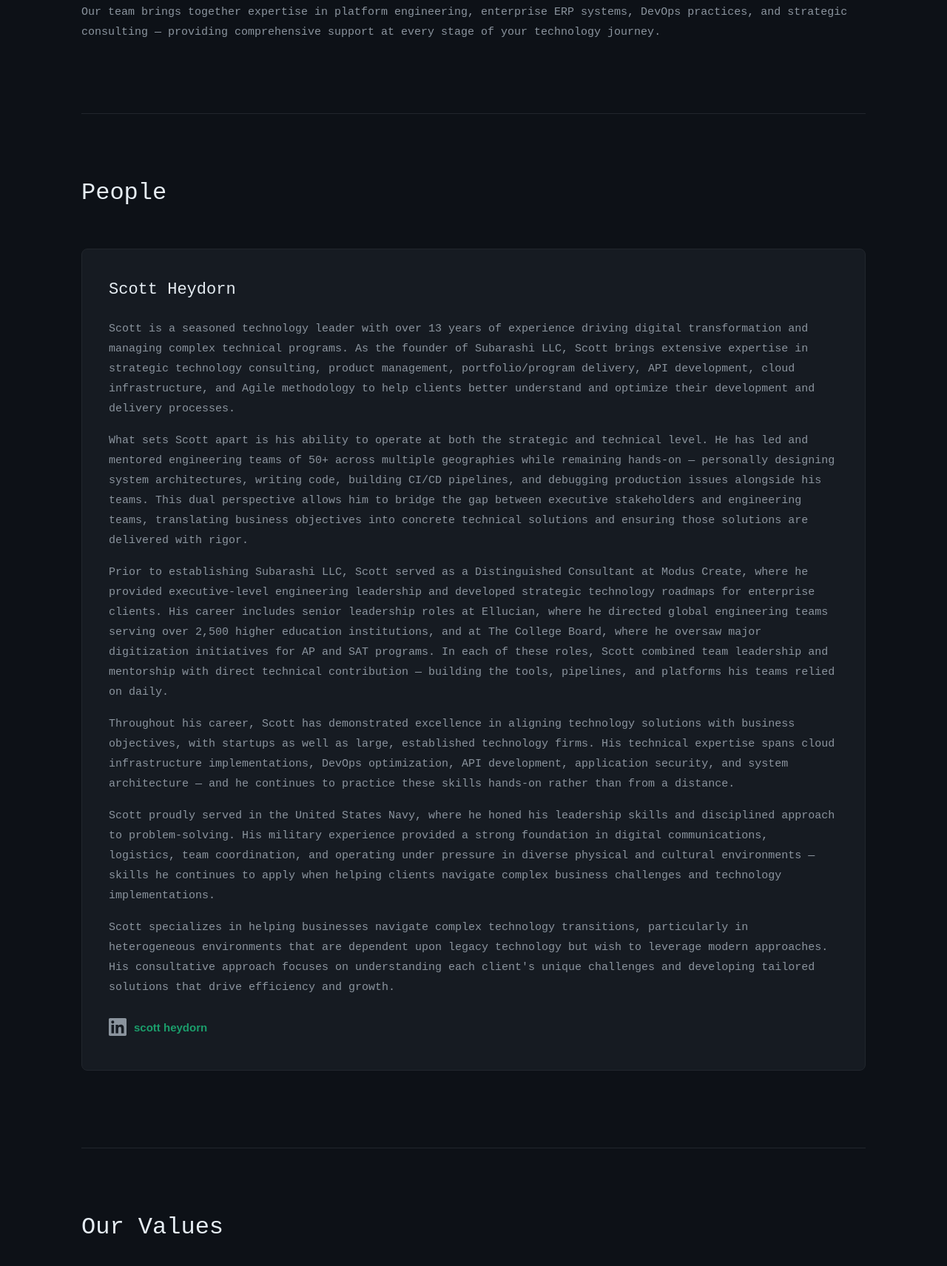
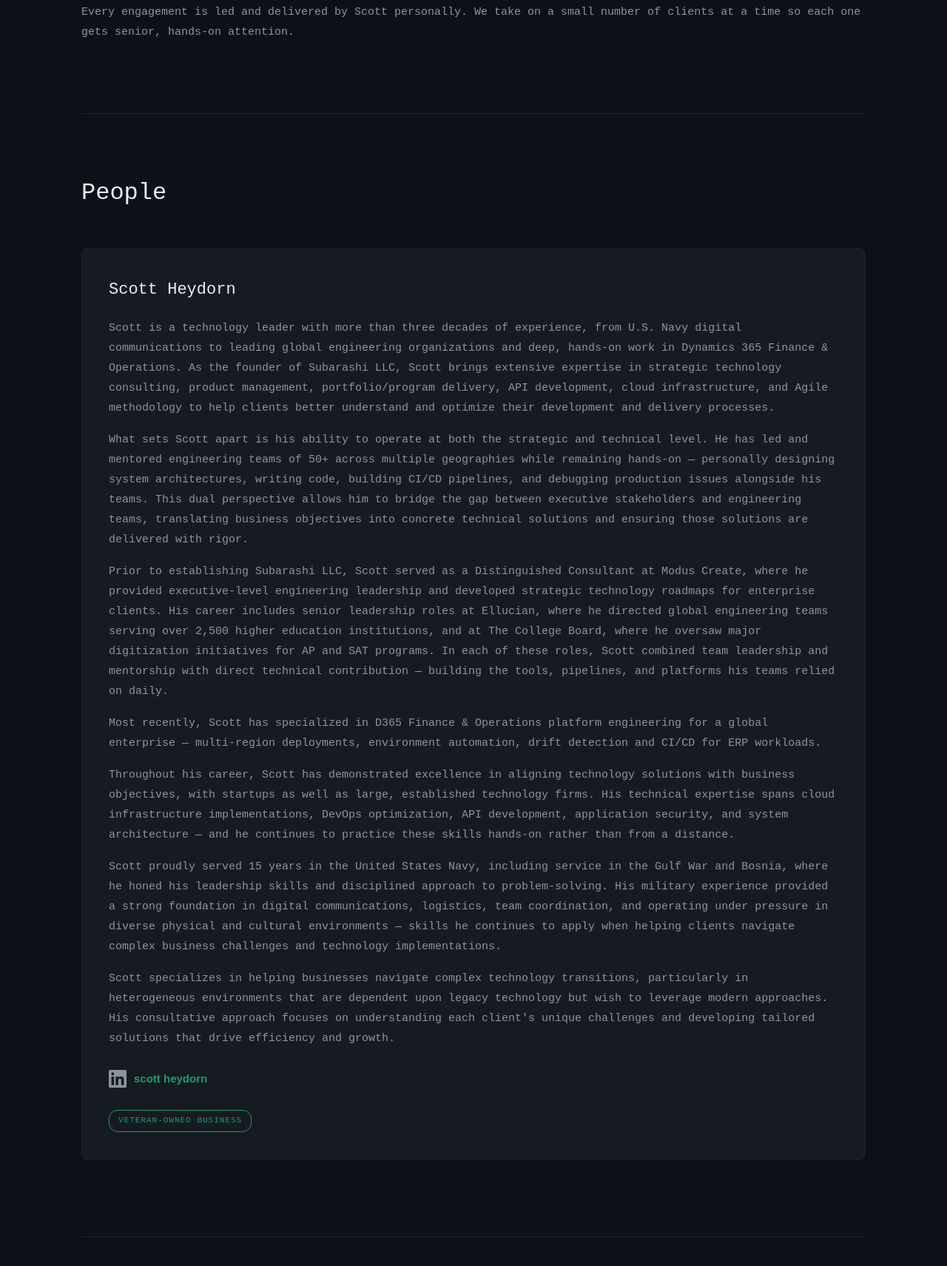
Before and after one commit to scottheydorn/subarashi-site, a plain HTML site: page about.html in a window 1280 px wide. Shown: the part 1085-2796 px from the top of the page at 74% size. Drawn offline with Linux system fonts and the light colour scheme; a web font is replaced by a local one.

Commit message:
about: tighten bio around D365 DevOps, fix experience years, veteran-owned
Replace the subtitle, add the D365 focus sentence to Our Story, make
Our Approach reflect a solo senior practice, replace the understated
13-year figure with three decades, add the recent D365 platform
engineering sentence, add Navy years and theatres, a Veteran-owned
business badge, and a Work with Scott CTA.

Co-Authored-By: Claude Fable 5.1 <noreply@anthropic.com>

```diff
--- a/about.html
+++ b/about.html
@@ -30,7 +30,7 @@
         <div class="page-header">
             <span class="section-label">About</span>
             <h1>Who we are</h1>
-            <p>Founded with a commitment to excellence in technology consulting.</p>
+            <p>Senior D365 and DevOps expertise, delivered hands-on.</p>
         </div>
 
         <section class="section section-divider">
@@ -38,7 +38,7 @@
                 <h2>Our Story</h2>
             </div>
             <p style="color: #8b949e; font-size: 15px; line-height: 1.8;">Subarashi was founded with a vision to help businesses successfully navigate the complex world of distributed systems and digital optimization. Subarash&#299; is derived from 'subarashii' meaning "brilliant" or "wonderful" in Japanese, reflecting our commitment to excellence in everything we do.</p>
-            <p style="color: #8b949e; font-size: 15px; line-height: 1.8;">Based in Virginia, USA, Subarashi specializes in helping companies optimize their application lifecycle, manage complex technology environments, and build engineering platforms that accelerate delivery while maintaining operational rigor.</p>
+            <p style="color: #8b949e; font-size: 15px; line-height: 1.8;">Based in Virginia, USA, Subarashi specializes in helping companies optimize their application lifecycle, manage complex technology environments, and build engineering platforms that accelerate delivery while maintaining operational rigor. Today the practice focuses on Microsoft Dynamics 365 Finance &amp; Operations DevOps &mdash; build and release automation, source control modernization, and practical AI for ERP development and operations.</p>
         </section>
 
         <section class="section section-divider">
@@ -46,7 +46,7 @@
                 <h2>Our Approach</h2>
             </div>
             <p style="color: #8b949e; font-size: 15px; line-height: 1.8;">We believe in a systematic, data-driven approach to consulting. We are familiar with and leverage a variety of development and delivery frameworks that best fit the desired outcome.</p>
-            <p style="color: #8b949e; font-size: 15px; line-height: 1.8;">Our team brings together expertise in platform engineering, enterprise ERP systems, DevOps practices, and strategic consulting &mdash; providing comprehensive support at every stage of your technology journey.</p>
+            <p style="color: #8b949e; font-size: 15px; line-height: 1.8;">Every engagement is led and delivered by Scott personally. We take on a small number of clients at a time so each one gets senior, hands-on attention.</p>
         </section>
 
         <section class="section section-divider">
@@ -56,15 +56,17 @@
 
             <div class="team-member">
                 <h3>Scott Heydorn</h3>
-                <p>Scott is a seasoned technology leader with over 13 years of experience driving digital transformation and managing complex technical programs. As the founder of Subarashi LLC, Scott brings extensive expertise in strategic technology consulting, product management, portfolio/program delivery, API development, cloud infrastructure, and Agile methodology to help clients better understand and optimize their development and delivery processes.</p>
+                <p>Scott is a technology leader with more than three decades of experience, from U.S. Navy digital communications to leading global engineering organizations and deep, hands-on work in Dynamics 365 Finance &amp; Operations. As the founder of Subarashi LLC, Scott brings extensive expertise in strategic technology consulting, product management, portfolio/program delivery, API development, cloud infrastructure, and Agile methodology to help clients better understand and optimize their development and delivery processes.</p>
 
                 <p>What sets Scott apart is his ability to operate at both the strategic and technical level. He has led and mentored engineering teams of 50+ across multiple geographies while remaining hands-on &mdash; personally designing system architectures, writing code, building CI/CD pipelines, and debugging production issues alongside his teams. This dual perspective allows him to bridge the gap between executive stakeholders and engineering teams, translating business objectives into concrete technical solutions and ensuring those solutions are delivered with rigor.</p>
 
                 <p>Prior to establishing Subarashi LLC, Scott served as a Distinguished Consultant at Modus Create, where he provided executive-level engineering leadership and developed strategic technology roadmaps for enterprise clients. His career includes senior leadership roles at Ellucian, where he directed global engineering teams serving over 2,500 higher education institutions, and at The College Board, where he oversaw major digitization initiatives for AP and SAT programs. In each of these roles, Scott combined team leadership and mentorship with direct technical contribution &mdash; building the tools, pipelines, and platforms his teams relied on daily.</p>
 
+                <p>Most recently, Scott has specialized in D365 Finance &amp; Operations platform engineering for a global enterprise &mdash; multi-region deployments, environment automation, drift detection and CI/CD for ERP workloads.</p>
+
                 <p>Throughout his career, Scott has demonstrated excellence in aligning technology solutions with business objectives, with startups as well as large, established technology firms. His technical expertise spans cloud infrastructure implementations, DevOps optimization, API development, application security, and system architecture &mdash; and he continues to practice these skills hands-on rather than from a distance.</p>
 
-                <p>Scott proudly served in the United States Navy, where he honed his leadership skills and disciplined approach to problem-solving. His military experience provided a strong foundation in digital communications, logistics, team coordination, and operating under pressure in diverse physical and cultural environments &mdash; skills he continues to apply when helping clients navigate complex business challenges and technology implementations.</p>
+                <p>Scott proudly served 15 years in the United States Navy, including service in the Gulf War and Bosnia, where he honed his leadership skills and disciplined approach to problem-solving. His military experience provided a strong foundation in digital communications, logistics, team coordination, and operating under pressure in diverse physical and cultural environments &mdash; skills he continues to apply when helping clients navigate complex business challenges and technology implementations.</p>
 
                 <p>Scott specializes in helping businesses navigate complex technology transitions, particularly in heterogeneous environments that are dependent upon legacy technology but wish to leverage modern approaches. His consultative approach focuses on understanding each client's unique challenges and developing tailored solutions that drive efficiency and growth.</p>
 
@@ -72,6 +74,7 @@
                     <svg xmlns="http://www.w3.org/2000/svg" width="24" height="24" viewBox="0 0 24 24" fill="currentColor"><path d="M20.447 20.452h-3.554v-5.569c0-1.328-.027-3.037-1.852-3.037-1.853 0-2.136 1.445-2.136 2.939v5.667H9.351V9h3.414v1.561h.046c.477-.9 1.637-1.85 3.37-1.85 3.601 0 4.267 2.37 4.267 5.455v6.286zM5.337 7.433a2.062 2.062 0 01-2.063-2.065 2.064 2.064 0 112.063 2.065zm1.782 13.019H3.555V9h3.564v11.452zM22.225 0H1.771C.792 0 0 .774 0 1.729v20.542C0 23.227.792 24 1.771 24h20.451C23.2 24 24 23.227 24 22.271V1.729C24 .774 23.2 0 22.222 0h.003z"/></svg>
                     <span class="linkedin-name">scott heydorn</span>
                 </a>
+                <p class="badge-row"><span class="badge">Veteran-owned business</span></p>
             </div>
         </section>
 
@@ -100,6 +103,14 @@
             </div>
         </section>
 
+        <section class="section" style="padding-top: 0;">
+            <div class="cta-band">
+                <h2>Work with Scott</h2>
+                <p>Start with a free 30-minute D365 DevOps review.</p>
+                <a href="contact.html?subject=consultation" class="btn btn-primary">Work with Scott</a>
+            </div>
+        </section>
+
         <footer class="site-footer">
             <p>&copy; 2026 Subarashi LLC. All rights reserved.</p>
         </footer>
--- a/styles/styles.css
+++ b/styles/styles.css
@@ -1653,3 +1653,20 @@ p {
     font-size: 14px;
     margin: 20px 0 0;
 }
+
+/* ===== Badge ===== */
+.badge {
+    display: inline-block;
+    border: 1px solid #1B9D6B;
+    color: #1B9D6B;
+    font-size: 11px;
+    letter-spacing: 1px;
+    text-transform: uppercase;
+    padding: 4px 12px;
+    border-radius: 12px;
+    white-space: nowrap;
+}
+
+.badge-row {
+    margin: 20px 0 0 !important;
+}
```
